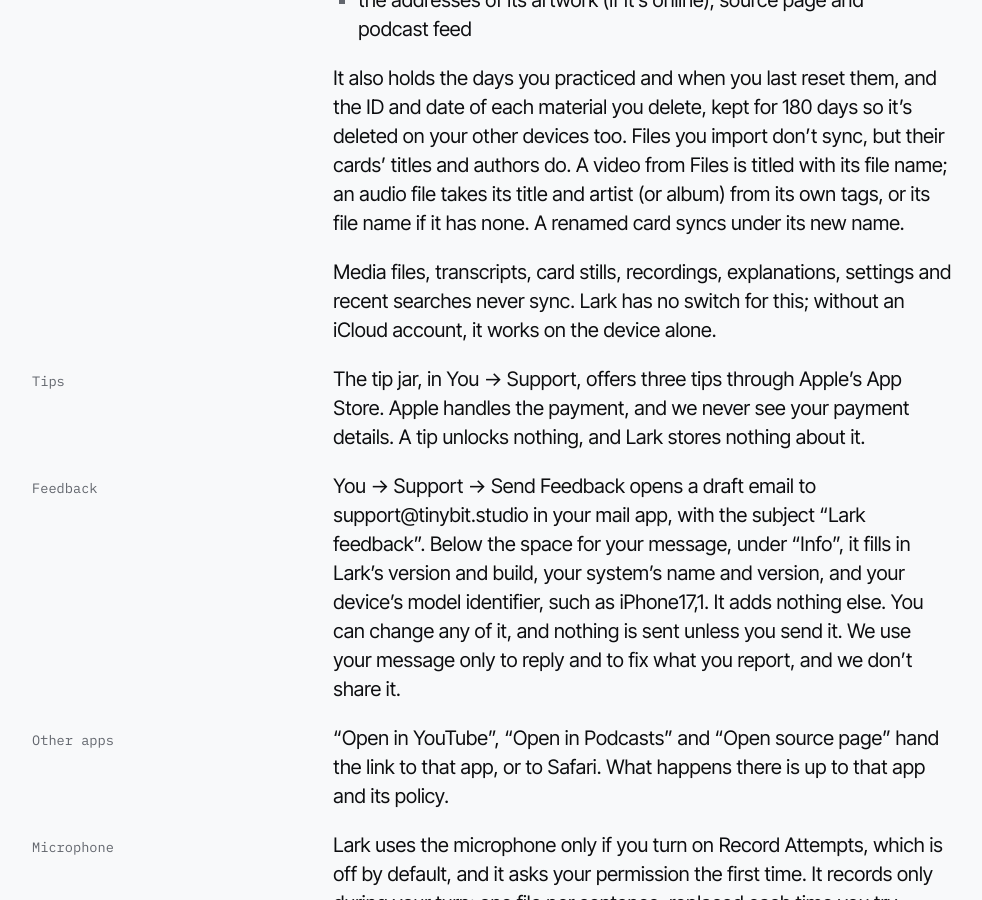
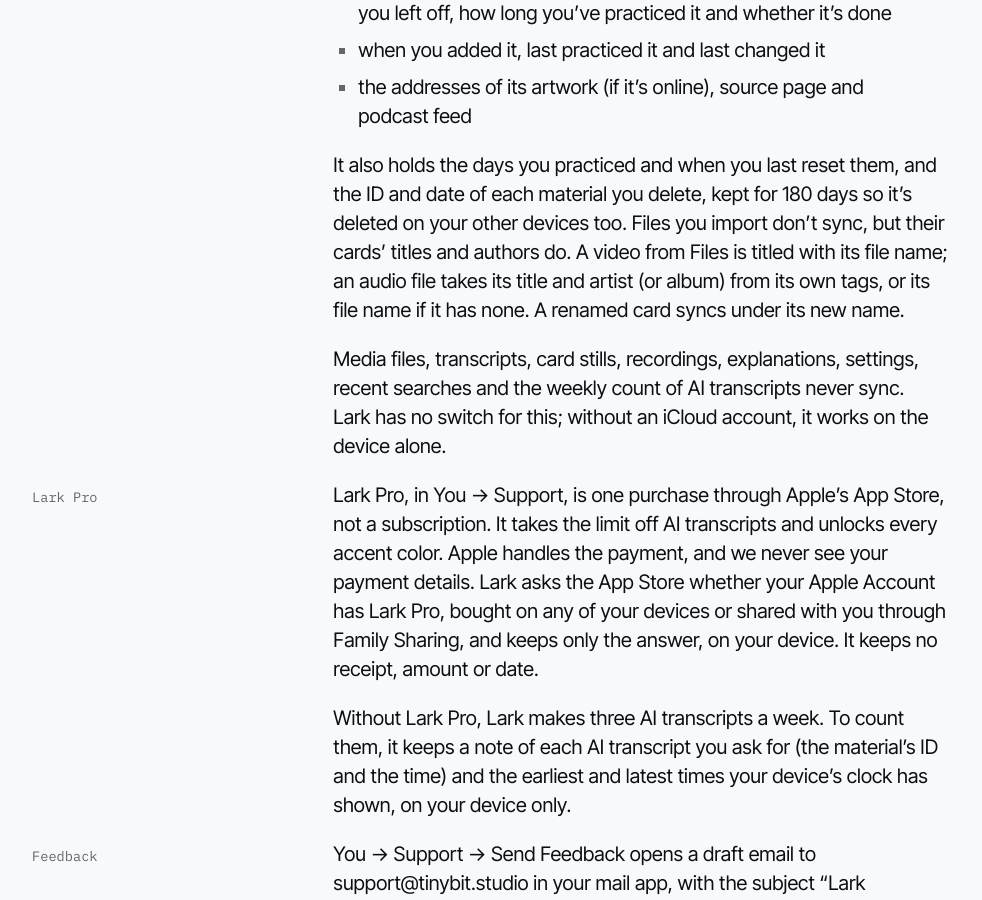
Before and after one commit to 1asso/1asso.github.io, a Jekyll site: the page built from privacy.md, in a window 1280 px wide and 900 px high, scrolled down 7258 px. Shown: the whole window, without its empty margins (16-998 px from the left). Built offline with Jekyll 4.4.1, drawn with Linux system fonts in a browser that asks for light colours; some of the changed text lies outside the part shown.

Commit message:
Describe Lark Pro and Kozeni Pro in place of the tip jars
Both apps sell one Pro purchase now instead of three tips. Each Pro section says what it unlocks,
that it is one purchase and not a subscription, and that the app keeps only the App Store's answer
on the device: Lark's alone, Kozeni's in the storage it shares with the widget too. Kozeni's no
longer goes through iCloud key-value storage, so its iCloud and erase lines say so. Lark's says how
the three free AI transcripts a week are counted, on the device and never synced. The apps' labels
credit them as free with an optional Pro.

```diff
--- a/_data/apps.yml
+++ b/_data/apps.yml
@@ -43,7 +43,7 @@ lark:
     medium: SwiftUI, for iPhone and iPad
     icon_light: A black lark singing, gold beak, white ground
     icon_dark: A white lark singing, gold beak, black ground
-    credit: Free, with an optional tip jar
+    credit: Free, with an optional Lark Pro
   points:
     - title: Real material.
       text: Podcasts, with search built in. YouTube videos, where YouTube allows. Your own videos from Photos, and video or audio files from&nbsp;Files.
@@ -74,7 +74,7 @@ kozeni:
     medium: SwiftUI, for iPhone and iPad
     icon_light: Square-holed coral coin on a twisted black rope, white ground
     icon_dark: Square-holed coral coin on a twisted white rope, black ground
-    credit: Free, with an optional tip jar
+    credit: Free, with an optional Kozeni Pro
   points:
     - title: Log an entry in a few taps.
       text: A clean keypad, a category, and a note if you want. Recurring entries add themselves when you open Kozeni on the day they’re&nbsp;due.
--- a/privacy.md
+++ b/privacy.md
@@ -75,7 +75,7 @@ Kozeni keeps your entries (amount, expense or income, category, note, date and h
 ### iCloud
 {: .margin}
 
-If iCloud is on for Kozeni, your entries, categories, recurring items and budgets sync between your devices through Apple’s CloudKit, in your iCloud account’s private database. Entries in Recently deleted sync too, until they’re removed. Your settings, the widget’s summary and the saved highlights stay on each device, and the tip unlock syncs separately (see Tips). Kozeni has no sync switch of its own: it follows iCloud, which you can turn off for Kozeni in the Settings app, under your name&nbsp;→ iCloud. [Apple’s privacy policy](https://www.apple.com/legal/privacy/en-ww/) covers iCloud.
+If iCloud is on for Kozeni, your entries, categories, recurring items and budgets sync between your devices through Apple’s CloudKit, in your iCloud account’s private database. Entries in Recently deleted sync too, until they’re removed. Your settings, the widget’s summary and the saved highlights stay on each device, and Kozeni Pro doesn’t sync through iCloud at all: each device asks the App Store (see Kozeni Pro). Kozeni has no sync switch of its own: it follows iCloud, which you can turn off for Kozeni in the Settings app, under your name&nbsp;→ iCloud. [Apple’s privacy policy](https://www.apple.com/legal/privacy/en-ww/) covers iCloud.
 
 ### Shortcuts
 {: .margin}
@@ -95,10 +95,10 @@ Where Apple Intelligence is available and turned on, Kozeni uses Apple’s on-de
 
 If you turn them on in Settings&nbsp;→ Preferences&nbsp;→ Notifications, Kozeni schedules its reminders on your device: a daily reminder to log, and a reminder when a recurring item is due, which shows the item’s note or category, its amount and how often it repeats. Nothing is sent from a server. Reminders appear wherever your notification settings allow, such as the Lock Screen.
 
-### Tips
+### Kozeni Pro
 {: .margin}
 
-The tip jar, in Settings&nbsp;→ Support, offers three tips through Apple’s App Store. Apple handles the payment, and we never see your payment details. Kozeni stores only the fact that you’ve tipped, on your device and in your iCloud key-value storage, so the extra Theme colors a tip unlocks follow you to your other devices. It keeps no receipt, amount or date.
+Kozeni Pro, in Settings&nbsp;→ Support, is one purchase through Apple’s App Store, not a subscription. It unlocks the extra Theme colors. Apple handles the payment, and we never see your payment details. Kozeni asks the App Store whether your Apple Account has Kozeni Pro, bought on any of your devices or shared with you through Family Sharing, and keeps only the answer: on your device, and in the storage it shares with the widget, so the widget can use the colors Pro unlocks. It keeps no receipt, amount or date.
 
 ### Ratings
 {: .margin}
@@ -119,7 +119,7 @@ Settings&nbsp;→ Backup&nbsp;→ Export data makes three CSV files, of your ent
 {: .margin}
 
 - **An entry.** Deleting an entry moves it to Settings&nbsp;→ Library&nbsp;→ Recently deleted, where you can swipe left on it to restore it within seven days. After that, it’s removed for good the next time Kozeni opens. The bin button at the top right clears everything there at once.
-- **Everything.** Settings&nbsp;→ Reset&nbsp;→ Erase all data deletes every entry (Recently deleted included), category, recurring item and budget, and the saved highlights. It offers to export first. With iCloud on, the deletion syncs, so it all goes from your other devices and from iCloud too. Your settings and the tip unlock stay, and the widget’s summary is replaced the next time you return to Kozeni.
+- **Everything.** Settings&nbsp;→ Reset&nbsp;→ Erase all data deletes every entry (Recently deleted included), category, recurring item and budget, and the saved highlights. It offers to export first. With iCloud on, the deletion syncs, so it all goes from your other devices and from iCloud too. Your settings and Kozeni Pro stay, and the widget’s summary is replaced the next time you return to Kozeni.
 - **The app.** Deleting Kozeni deletes its data from that device. Backups of your device keep a copy until they’re replaced or deleted.
 - **iCloud.** Your data stays in iCloud, and on your other devices, until you delete it there. To remove it everywhere, use Erase all data before you delete the app. You can also delete Kozeni’s iCloud data from iCloud storage in the Settings app.
 
@@ -191,12 +191,14 @@ When your device is signed in to iCloud, Lark syncs a small record between your
 
 It also holds the days you practiced and when you last reset them, and the ID and date of each material you delete, kept for 180&nbsp;days so it’s deleted on your other devices too. Files you import don’t sync, but their cards’ titles and authors do. A video from Files is titled with its file name; an audio file takes its title and artist (or album) from its own tags, or its file name if it has none. A renamed card syncs under its new name.
 
-Media files, transcripts, card stills, recordings, explanations, settings and recent searches never sync. Lark has no switch for this; without an iCloud account, it works on the device alone.
+Media files, transcripts, card stills, recordings, explanations, settings, recent searches and the weekly count of AI transcripts never sync. Lark has no switch for this; without an iCloud account, it works on the device alone.
 
-### Tips
+### Lark Pro
 {: .margin}
 
-The tip jar, in You&nbsp;→ Support, offers three tips through Apple’s App Store. Apple handles the payment, and we never see your payment details. A tip unlocks nothing, and Lark stores nothing about it.
+Lark Pro, in You&nbsp;→ Support, is one purchase through Apple’s App Store, not a subscription. It takes the limit off AI transcripts and unlocks every accent color. Apple handles the payment, and we never see your payment details. Lark asks the App Store whether your Apple Account has Lark Pro, bought on any of your devices or shared with you through Family Sharing, and keeps only the answer, on your device. It keeps no receipt, amount or date.
+
+Without Lark Pro, Lark makes three AI transcripts a week. To count them, it keeps a note of each AI transcript you ask for (the material’s ID and the time) and the earliest and latest times your device’s clock has shown, on your device only.
 
 ### Feedback
 {: .margin}
```
Also changed, not shown: other parts of privacy.md (+1 -1 lines).
